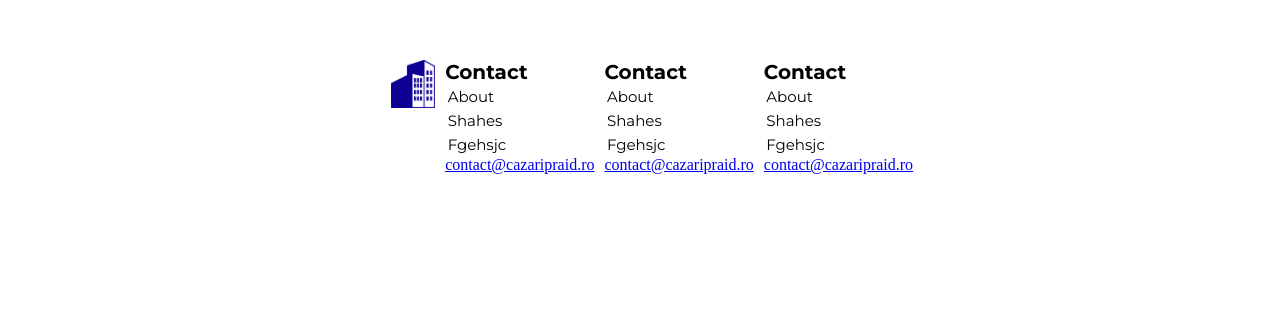
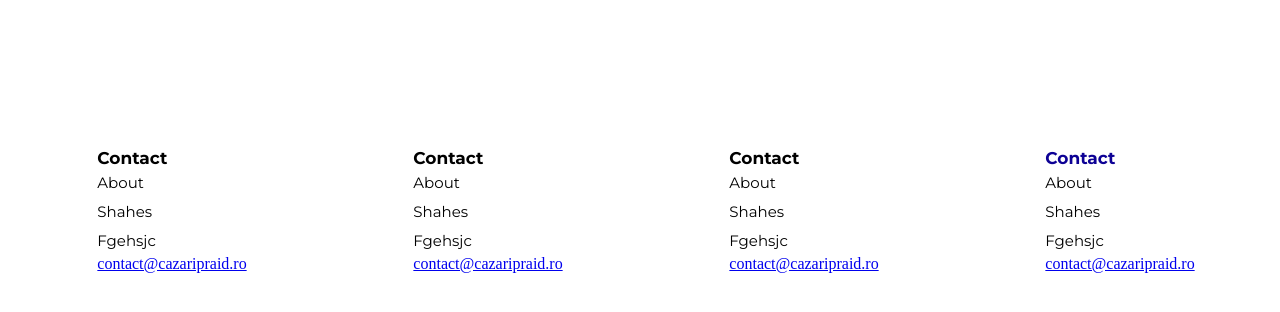
Before and after one commit to Cosmin-Mare/cazari-pride, a Next.js app: page / in a window 1280 px wide. Shown: the part 1863-2175 px from the top of the page. Before the commit the page ends 2051 px from the top, so only its background shows below. Built offline with nearby package versions, Linux system fonts and the light colour scheme.

Commit message:
make some changes to the footer section and some on the header

```diff
--- a/src/components/footer.module.css
+++ b/src/components/footer.module.css
@@ -2,45 +2,58 @@
 
 
 
-.footer{
-height: 120px;
+.footerContainer{
+height: 300px;
 width: 100%;
 display: flex;
-justify-content: center;
-align-items: flex-start;
-background-color: white;
+justify-content: space-around;
+align-items: center;
+background-color:white;
 }
-
-.logoContainerFooter{
-  display: flex;
-  align-items: flex-end;
-  padding-left: 1.5rem;
-  }
-
-  .photoContainerFooter{
-    height: 47.8px;
-    width: 44.3px;
-    display: flex;
-    padding-bottom: 10px;
-  }
-
-  .photoContainerFooter img {
-    width: 100%;
-    height: 100%;
-  }
 
   .footerItemContainer{
  display: inline-block;
  justify-content: center;
  align-items: center;
- padding-left: 10px;
+ padding-left: 12px;
   }
 
   .footerTitle{
     font-family: 'Montserrat', sans-serif;
-    font-size: 20px;
+    font-size: 17px;
     font-weight: bold;
     margin: 0px;
+    cursor: default;
+    transition:all 1s;
+  &:after,&:before{
+    content:" ";
+    width:5px;
+    height:5px;
+    position:absolute;
+    border :0px solid #fff;
+    transition:all 1s;
+    }
+  &:after{
+    top:-1px;
+    left:-1px;
+
+  }
+  &:before{
+    bottom:-1px;
+    right:-1px;
+    border-bottom:2px solid rgba(0, 0, 0, 0);
+
+  }
+  &:hover{
+    border-top-right-radius:0px;
+  border-bottom-left-radius:0px;
+   color:#0d0195;
+    &:before,&:after{
+      width:100%;
+      height:100%;
+    border-color:rgb(0, 0, 0);
+    }
+  }
   }
 
   .footerItem{
@@ -49,12 +62,5 @@ background-color: white;
     display: block;
     padding-left: 5px;
     margin: 0px;
-    padding: 2.5px;
+    padding: 5px 0px;
   }
-
-  .bandFooter{
-    background: #a40080;
-    width: 100%;
-    height: 20px;
-    display: block;
-  }
--- a/src/components/footer.tsx
+++ b/src/components/footer.tsx
@@ -1,13 +1,17 @@
 import styles from './footer.module.css';
-
 
 
 export default function Home() {
     return (
-        <div className={styles.footer}>
-            <div className={styles.logoContainerFooter}>
-                <img src="logo.jpeg" alt="logo" className={styles.photoContainerFooter} />
+        <div className={styles.footerContainer}>
+            <div className={styles.footerItemContainer}>
+            <p className={styles.footerTitle}>Contact</p>
+            <p className={styles.footerItem}>About</p>
+            <p className={styles.footerItem}>Shahes</p>
+            <p className={styles.footerItem}>Fgehsjc</p>
+            <a href="mailto:" className={styles.contactItem}>contact@cazaripraid.ro</a>
             </div>
+
             <div className={styles.footerItemContainer}>
             <p className={styles.footerTitle}>Contact</p>
             <p className={styles.footerItem}>About</p>
```
